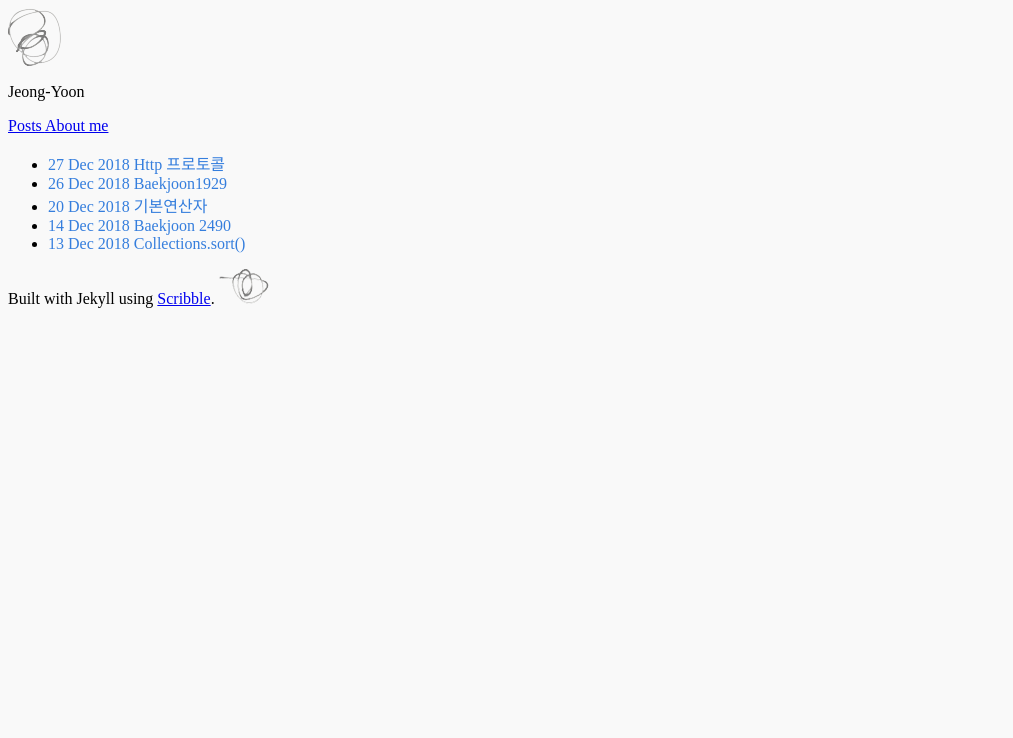
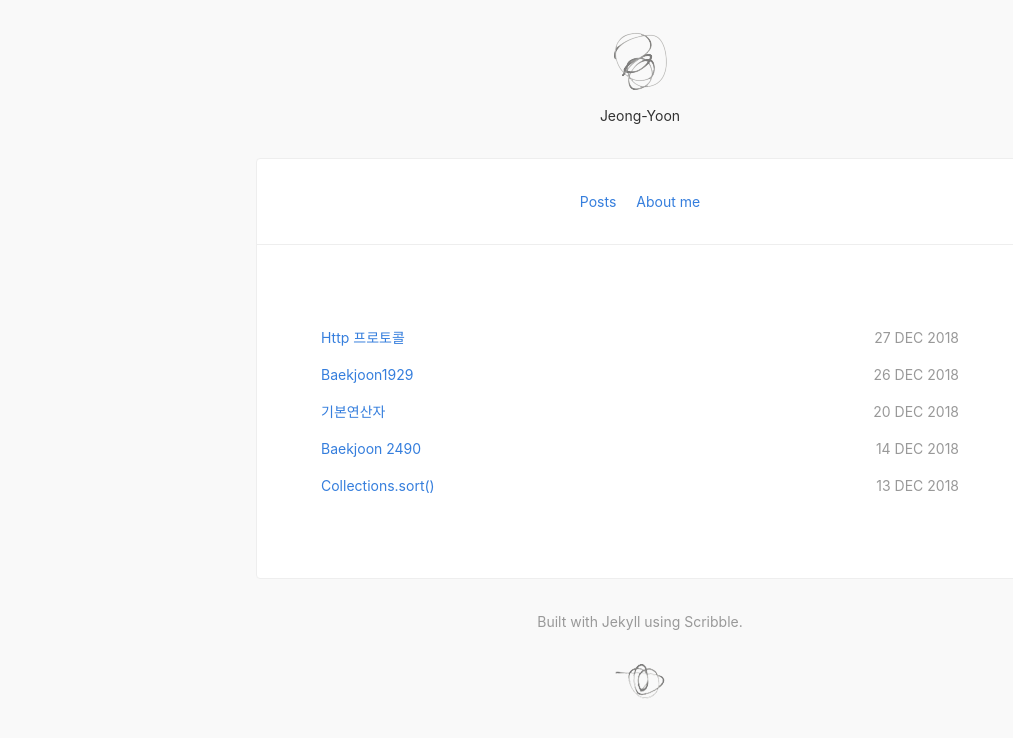
Before and after one commit to Jeong-Yoon/Jeong-Yoon.github.io, a Jekyll site: the page built from index.html, in a window 1280 px wide. Shown: the top 738 px of the page, without its empty margins (0-1013 px from the left). Built offline with Jekyll 4.4.1, drawn with Linux system fonts in a browser that asks for light colours; nearby versions of some CDN libraries.

Commit message:
Update style.css

```diff
--- a/stylesheets/style.css
+++ b/stylesheets/style.css
@@ -1,6 +1,6 @@
-/* @import "https://unpkg.com/tachyons@4.6.1/css/tachyons.min.css"; */
+@import "https://unpkg.com/tachyons@4.6.1/css/tachyons.min.css";
 @import "https://fonts.googleapis.com/css?family=Nanum+Gothic|Noto+Sans&subset=korean";
-/* @import url('https://fonts.googleapis.com/css?family=Nanum+Gothic|Noto+Sans&subset=korean'); */
+@import url('https://fonts.googleapis.com/css?family=Nanum+Gothic|Noto+Sans&subset=korean');
 
 .bg-super-white { background: #f9f9f9; }
 .top-50 { top: 50% }
```
